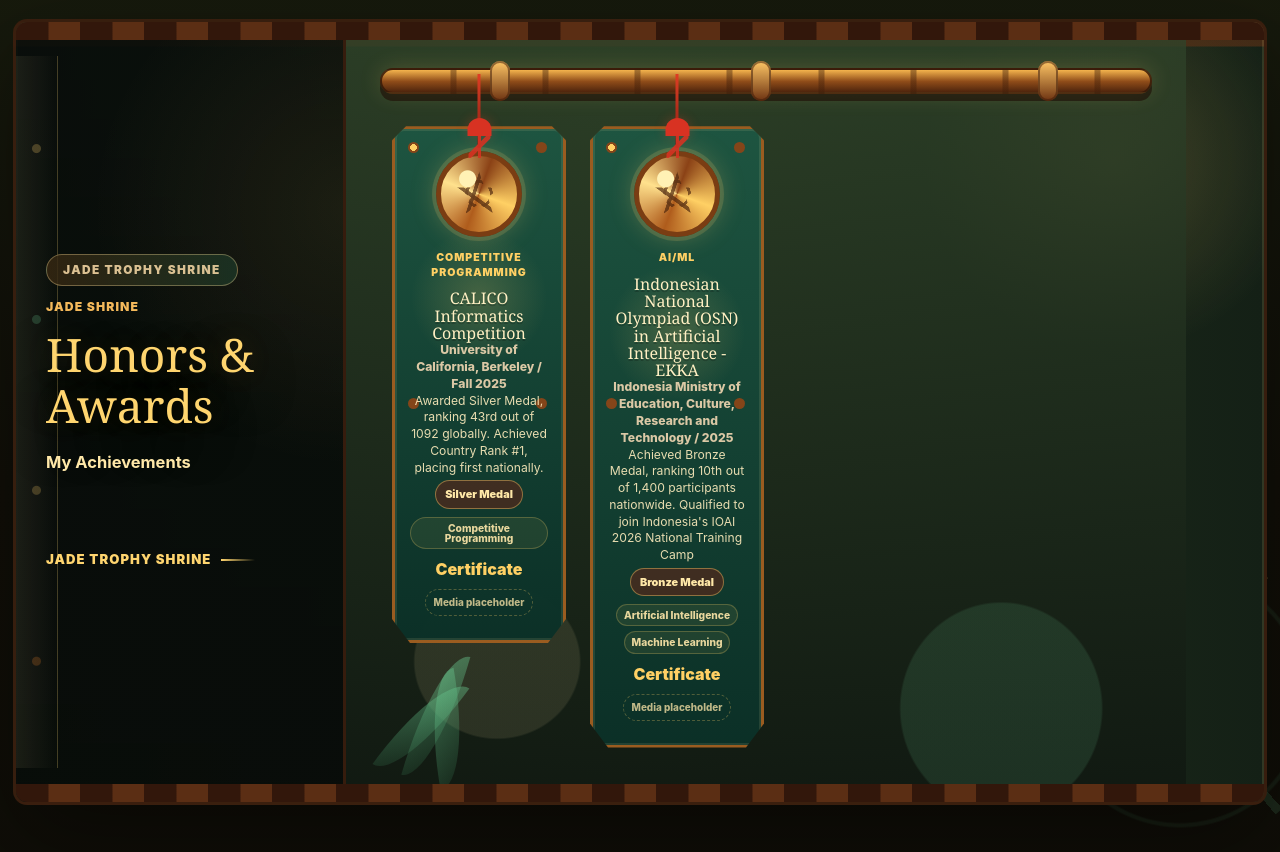
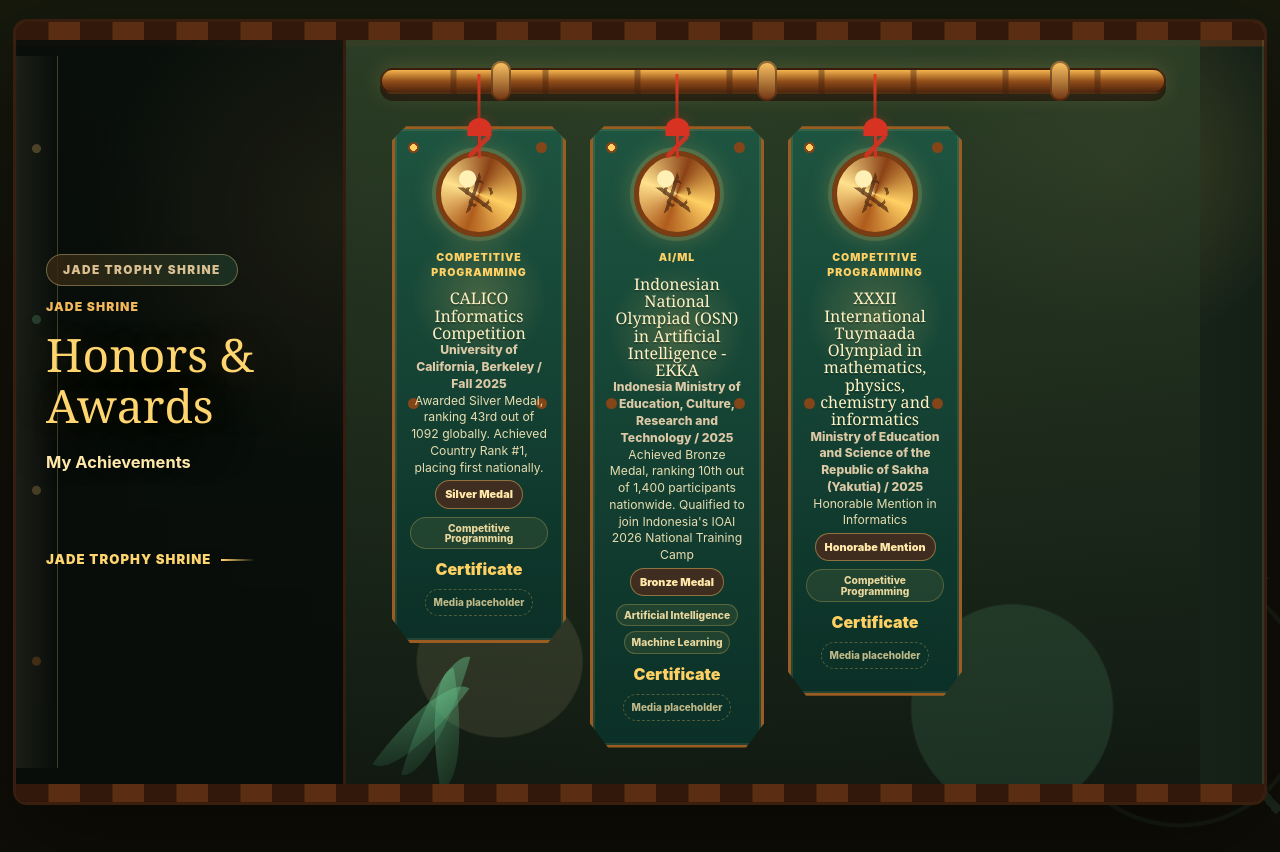
Before and after one commit to LRX16/Portfolio, a Next.js app: page / in a window 1280 px wide. Shown: the part 4960-5812 px from the top of the page. Built offline with nearby package versions, Linux system fonts and the light colour scheme.

Commit message:
Update portfolio.ts

```diff
--- a/src/data/portfolio.ts
+++ b/src/data/portfolio.ts
@@ -459,6 +459,18 @@
       relatedSkills: ["Artificial Intelligence", "Machine Learning"],
       media: "Media placeholder",
       icon: ""
+    },
+    {
+      title: "XXXII International Tuymaada Olympiad in mathematics, physics, chemistry and informatics",
+      issuer: "Ministry of Education and Science of the Republic of Sakha (Yakutia)",
+      date: "2025",
+      category: "Competitive Programming",
+      description: "Honorable Mention in Informatics",
+      rank: "Honorabe Mention",
+      certificate: { label: "Certificate", href: "https://your-certificate-link.example" },
+      relatedSkills: ["Competitive Programming"],
+      media: "Media placeholder",
+      icon: ""
     }
   ],
 
```
